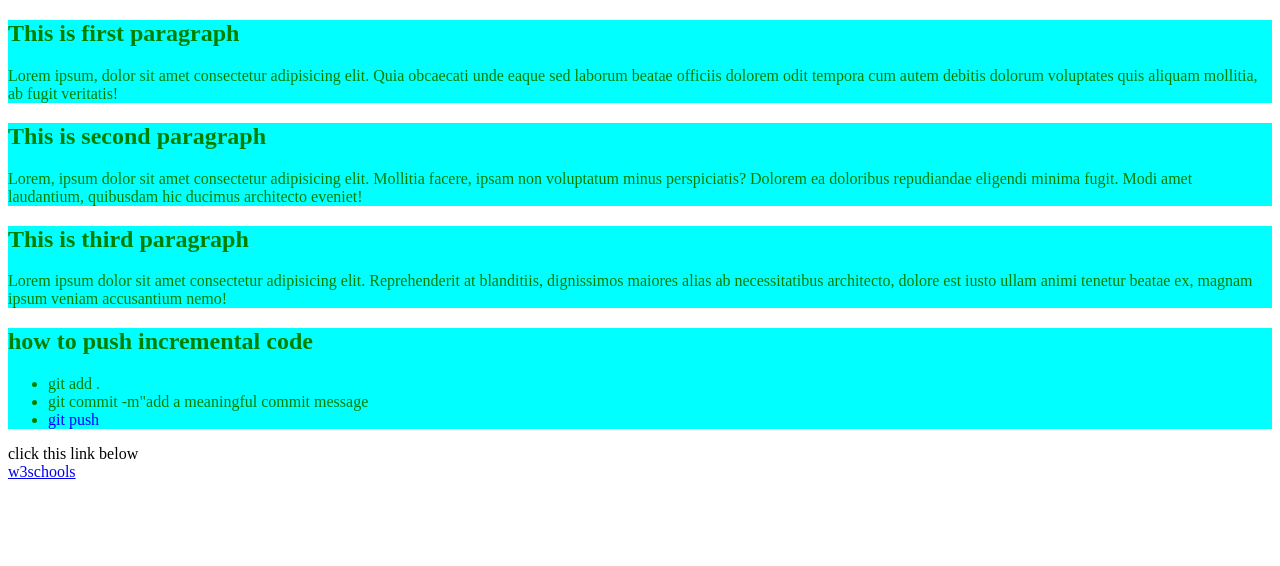
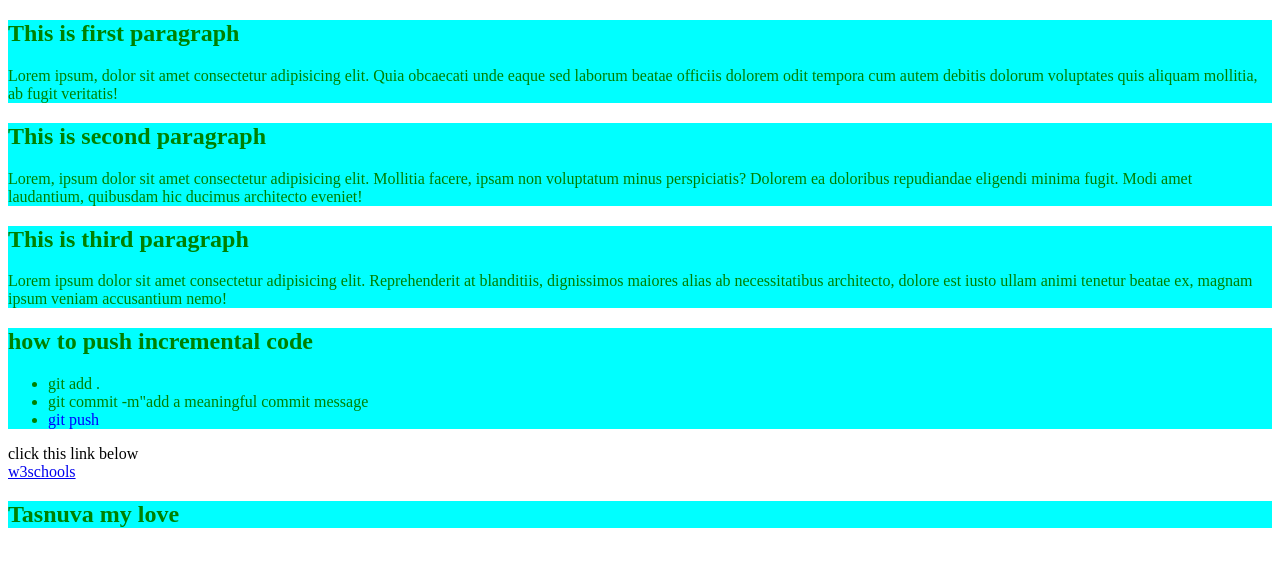
Before and after one commit to IRFAN1146/my-simple-website, a plain HTML site: page index.html in a window 1280 px wide. Drawn offline with Linux system fonts and the light colour scheme.

Commit message:
updated code

```diff
--- a/index.html
+++ b/index.html
@@ -30,7 +30,9 @@
   </div>
   click this link below<br>
   <a href="https://www.w3schools.com/html/html_forms_attributes.asp">w3schools</a>
-
+  <div>
+    <h2>Tasnuva my love</h2>
+  </div>
 
 </body>
 </html>
```
